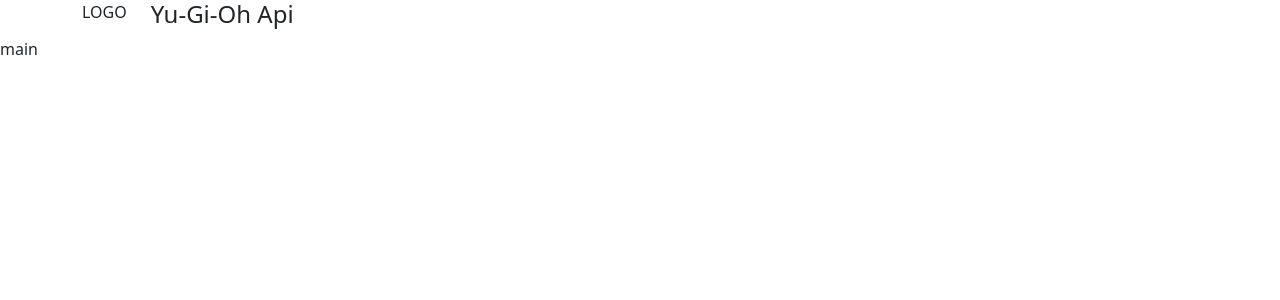
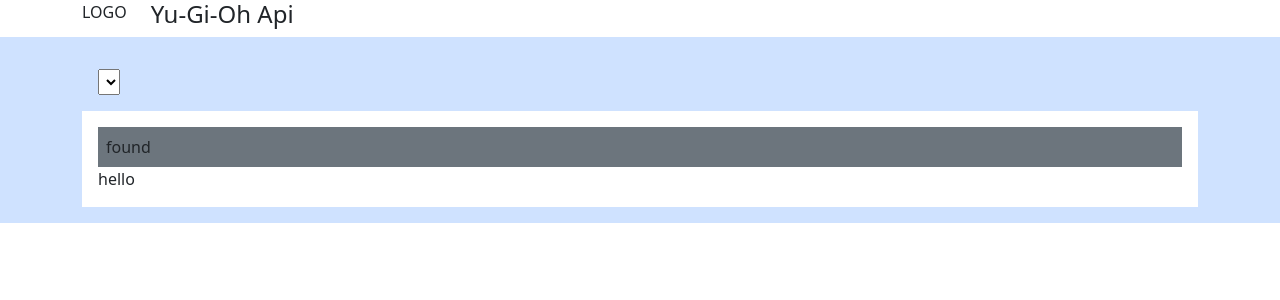
Before and after one commit to aalexebr/vite-yu-gi-oh, a Vue app: page / in a window 1280 px wide. Shown: the top 300 px of the page. Built offline with nearby package versions, Linux system fonts and the light colour scheme; no server answers.

Commit message:
ADD axios array of cards

```diff
--- a/index.html
+++ b/index.html
@@ -4,7 +4,7 @@
     <meta charset="UTF-8" />
     <link rel="icon" type="image/svg+xml" href="/vite.svg" />
     <meta name="viewport" content="width=device-width, initial-scale=1.0" />
-    <title>Title</title>
+    <title>Vite Yu-Gi-Oh</title>
   </head>
   <body>
     <div id="app"></div>
--- a/src/App.vue
+++ b/src/App.vue
@@ -15,6 +15,13 @@
       HeaderComponent,
       MainComponent,
     },
+    mounted(){
+      axios.get('https://db.ygoprodeck.com/api/v7/cardinfo.php?num=20&offset=0').then(response=>{
+        console.log(response.data.data)
+        this.store.cards = response.data.data;
+        console.log('array new',this.store.cards)
+      })
+    }
 }
 </script>
 
--- a/src/components/MainComp.vue
+++ b/src/components/MainComp.vue
@@ -1,18 +1,39 @@
 <script>
+import SingleCard from './SingleCard.vue';
 export default{
     data(){
-      return{}
+      return{
+
+      }
     },
     components: {
-
-    }
+        SingleCard
+    },
 }
 </script>
 
 <template>
-main
+    <main class="bg-primary-subtle">
+        <div class="container py-3">
+            <select name="" id="" class="m-3">
+
+            </select>
+
+            <div class="card-container p-3">
+                <div class="bg-secondary p-2">
+                    found
+                </div>
+                <div class="row">
+                    <SingleCard/>
+                </div>
+
+            </div>
+        </div>
+    </main>
 </template>
 
 <style lang="scss" scoped>
-
+.card-container{
+    background-color: white;
+}
 </style>
--- /dev/null
+++ b/src/components/SingleCard.vue
@@ -0,0 +1,20 @@
+<script>
+export default{
+    data(){
+      return{}
+    },
+    components: {
+
+    }
+}
+</script>
+
+<template>
+    <div class="col-auto">
+        hello
+    </div>
+</template>
+
+<style lang="scss" scoped>
+
+</style>
--- a/src/store.js
+++ b/src/store.js
@@ -1,4 +1,4 @@
 import {reactive} from 'vue'
 export const store = reactive({
-    text: 'heòòp'
+    cards:[]
 });
```
